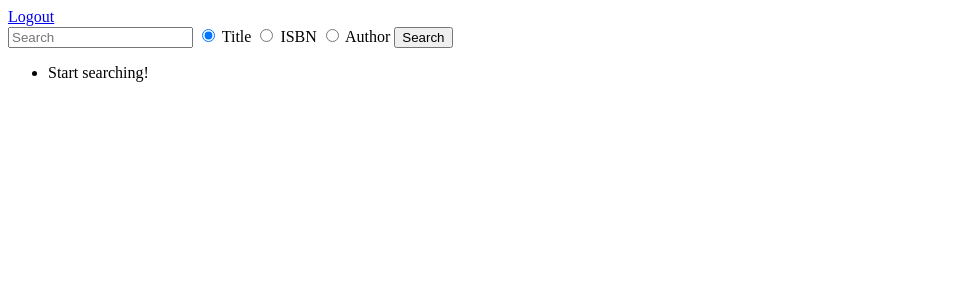
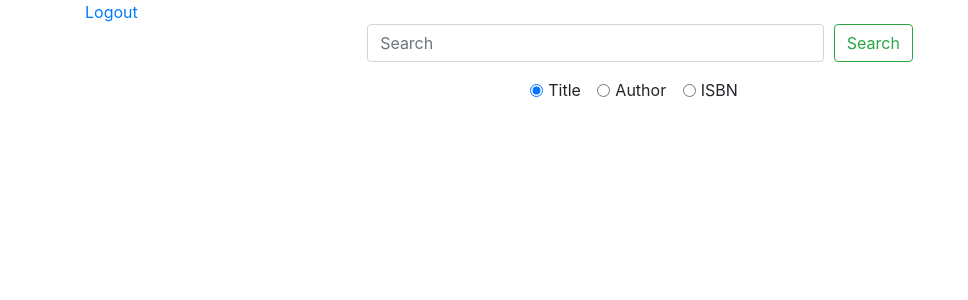
Before and after one commit to itsjeevan/book-bash, a Flask app: page /search in a window 1280 px wide. Shown: the top 300 px of the page, without its empty margins (0-968 px from the left). Run offline with Flask 2, Linux system fonts and the light colour scheme; the visitor is signed in with stand-in values (Sample User, id 1); some libraries are stand-ins or nearby versions.

Commit message:
Began styling

```diff
--- a/templates/layout.html
+++ b/templates/layout.html
@@ -1,11 +1,19 @@
 <!doctype html>
 
 <html>
+
     <head>
+        <meta charset="utf-8">
+        <meta name="viewport" content="width=device-width, initial-scale=1, shrink-to-fit=no">
+        <link rel="stylesheet" href="https://stackpath.bootstrapcdn.com/bootstrap/4.5.0/css/bootstrap.min.css" integrity="sha384-9aIt2nRpC12Uk9gS9baDl411NQApFmC26EwAOH8WgZl5MYYxFfc+NcPb1dKGj7Sk" crossorigin="anonymous">
         <title>Book Bash</title>
     </head>
+
     <body>
-        {% block body %}
-        {% endblock %}
+        <div class="container">
+            {% block body %}
+            {% endblock %}
+        </div>
     </body>
+
 </html>
--- a/templates/search.html
+++ b/templates/search.html
@@ -2,32 +2,69 @@
 
 {% block body %}
 
+
 <a href="{{ url_for('logout') }}">Logout</a>
 
 <form action="{{ url_for('search') }}" method="get">
-    <input type="text" name="results" placeholder="Search">
 
-    <input type="radio" id="title" name="category" value="title" checked>
-    <label for="title">Title</label>
+    <div class="form-row form-group justify-content-center">
+        <div class="col-5">
+            <input class="form-control" name="results" type="search" placeholder="Search" aria-label="Search">
+        </div>
+        <div class="col-auto">
+            <button class="btn btn-outline-success" type="submit">Search</button>
+        </div>
+    </div>
 
-    <input type="radio" id="isbn" name="category" value="isbn">
-    <label for="isbn">ISBN</label>
+    <div class="form-row form-group justify-content-center">
+        <div class="col-auto">
+            <div class="form-check form-check-inline">
+                <input class="form-check-input" type="radio" name="category" id="title" value="title" checked>
+                <label class="form-check-label" for="title">Title</label>
+            </div>
+            <div class="form-check form-check-inline">
+                <input class="form-check-input" type="radio" name="category" id="author" value="author">
+                <label class="form-check-label" for="author">Author</label>
+            </div>
+            <div class="form-check form-check-inline">
+                <input class="form-check-input" type="radio" name="category" id="isbn" value="isbn">
+                <label class="form-check-label" for="isbn">ISBN</label>
+            </div>
+        </div>
+    </div>
 
-    <input type="radio" id="author" name="category" value="author">
-    <label for="author">Author</label>
-
-    <button>Search</button>
 </form>
 
-<ul>
-{% if books is not string %}
-    {% for book in books %}
-        <li><a href="{{ url_for('book', isbn=book.isbn) }}">View</a> | Title: {{ book.title }}, Author: {{ book.author }}</li>
-    {% else %}
-        <li>No results found</li>
-    {% endfor %}
-{% else %}
-    <li>{{ books }}</li>
-{% endif %}
-</ul>
-{% endblock %}
+<div class="row justify-content-center mt-5">
+
+    <div class="col-auto">
+
+        {% if books is not string %}
+
+        <table class="table table-hover">
+            <thead class="thead-dark">
+                <tr>
+                    <th scope="col">ISBN</th>
+                    <th scope="col">Title</th>
+                    <th scope="col">Author</th>
+                    <th scope="col">Publication Year</th>
+                </tr>
+            </thead>
+            <tbody>
+
+                    {% for book in books %}
+                        <tr>
+                            <td><a href="{{ url_for('book', isbn=book.isbn) }}">{{ book.isbn }}</a></td>
+                            <td>{{ book.title }}</td>
+                            <td>{{ book.author }}</td>
+                            <td>{{ book.year }}</td>
+                        </tr>
+                    {% endfor %}
+
+            </tbody>
+        </table>
+        {% endif %}
+    </div>
+
+</div>
+{% endblock %} -->
```
Also changed, not shown: templates/login.html (+26 -6 lines).
